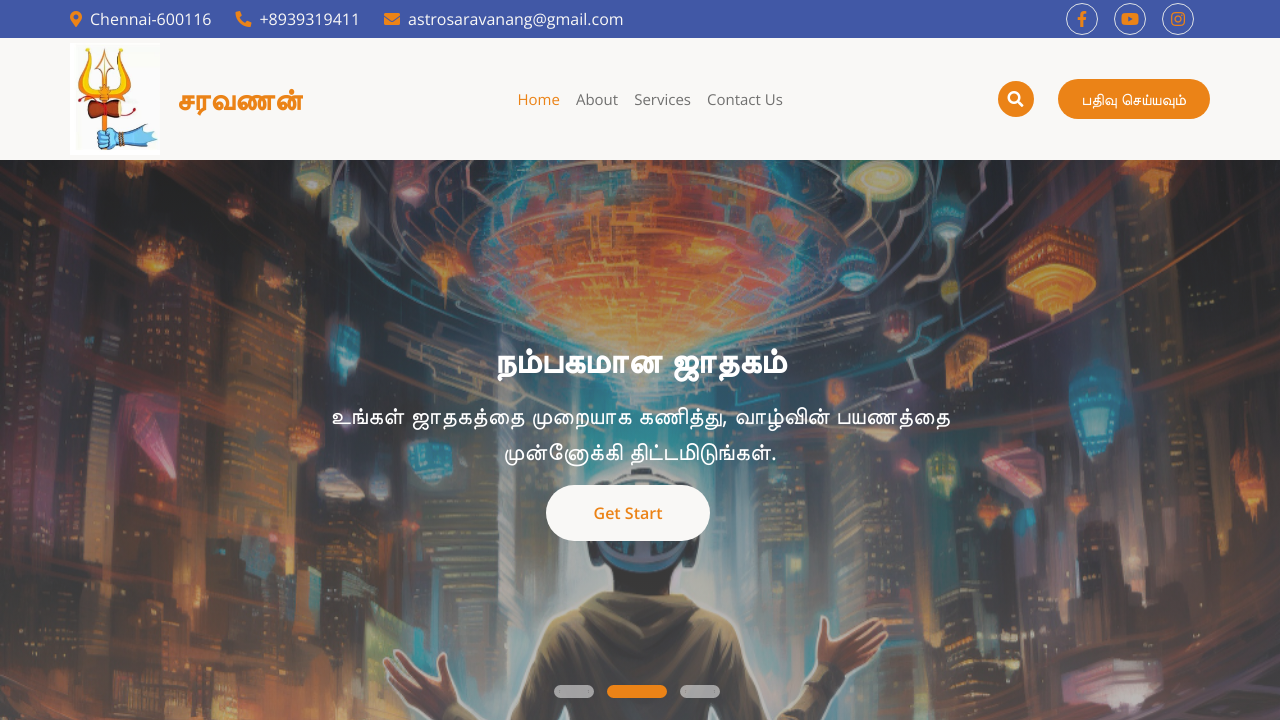
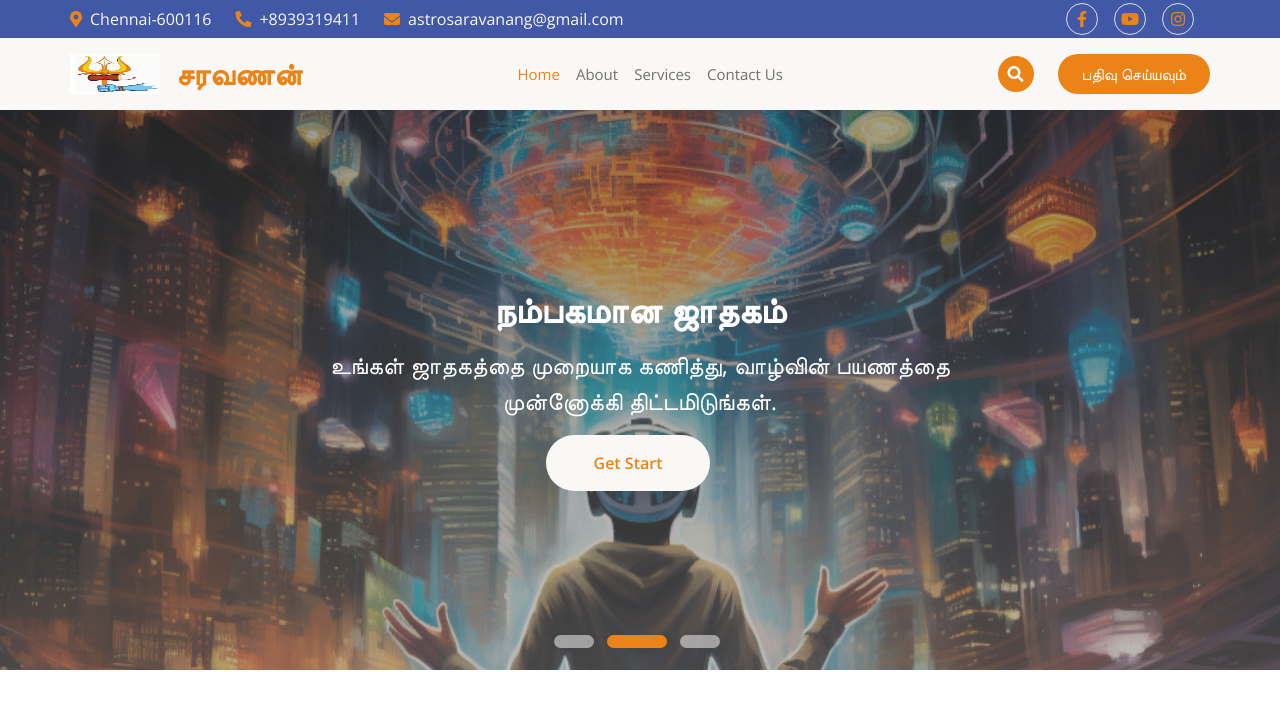
Before and after one commit to CodingRanjith/Astrologer, a plain HTML site: page index.html in a window 1280 px wide. Shown: the top 723 px of the page. Drawn offline with nearby package versions, Linux system fonts and the light colour scheme; files that its build step writes are made by us from their sources; animation ran at ten frames a second.

Commit message:
style.css

```diff
--- a/css/style.css
+++ b/css/style.css
@@ -1,10 +1,6 @@
 body{
     overflow-x:hidden !important;
 }
-    img, video {
-        max-width: 100%;
-        height: auto;
-    }
 /*** Spinner Start ***/
 #spinner {
     opacity: 0;
```
